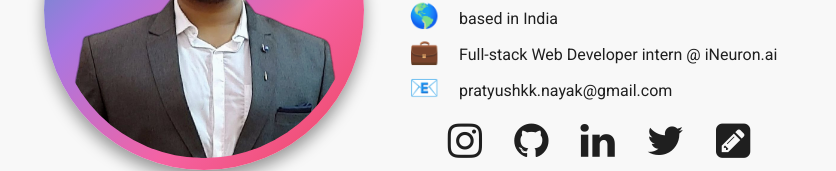
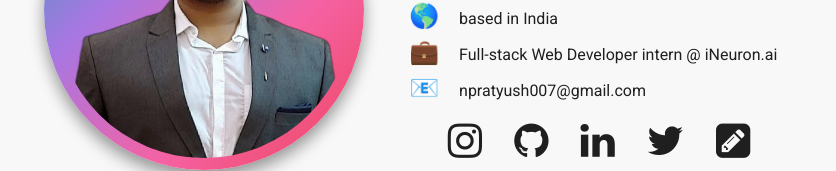
Before and after one commit to pratyushkk/portfolio, a React (Create React App) app: page / in a window 1280 px wide. Shown: the part 360-531 px from the top of the page, without its empty margins (221-1057 px from the left). Built offline with nearby package versions, Linux system fonts and the light colour scheme; the HTML template or start-up script is replaced by a standard one.

Commit message:
Email updated

```diff
--- a/src/info/Info.js
+++ b/src/info/Info.js
@@ -40,7 +40,7 @@ export const info = {
     },
     {
       emoji: "📧",
-      text: "pratyushkk.nayak@gmail.com",
+      text: "npratyush007@gmail.com",
     },
   ],
   socials: [
```
